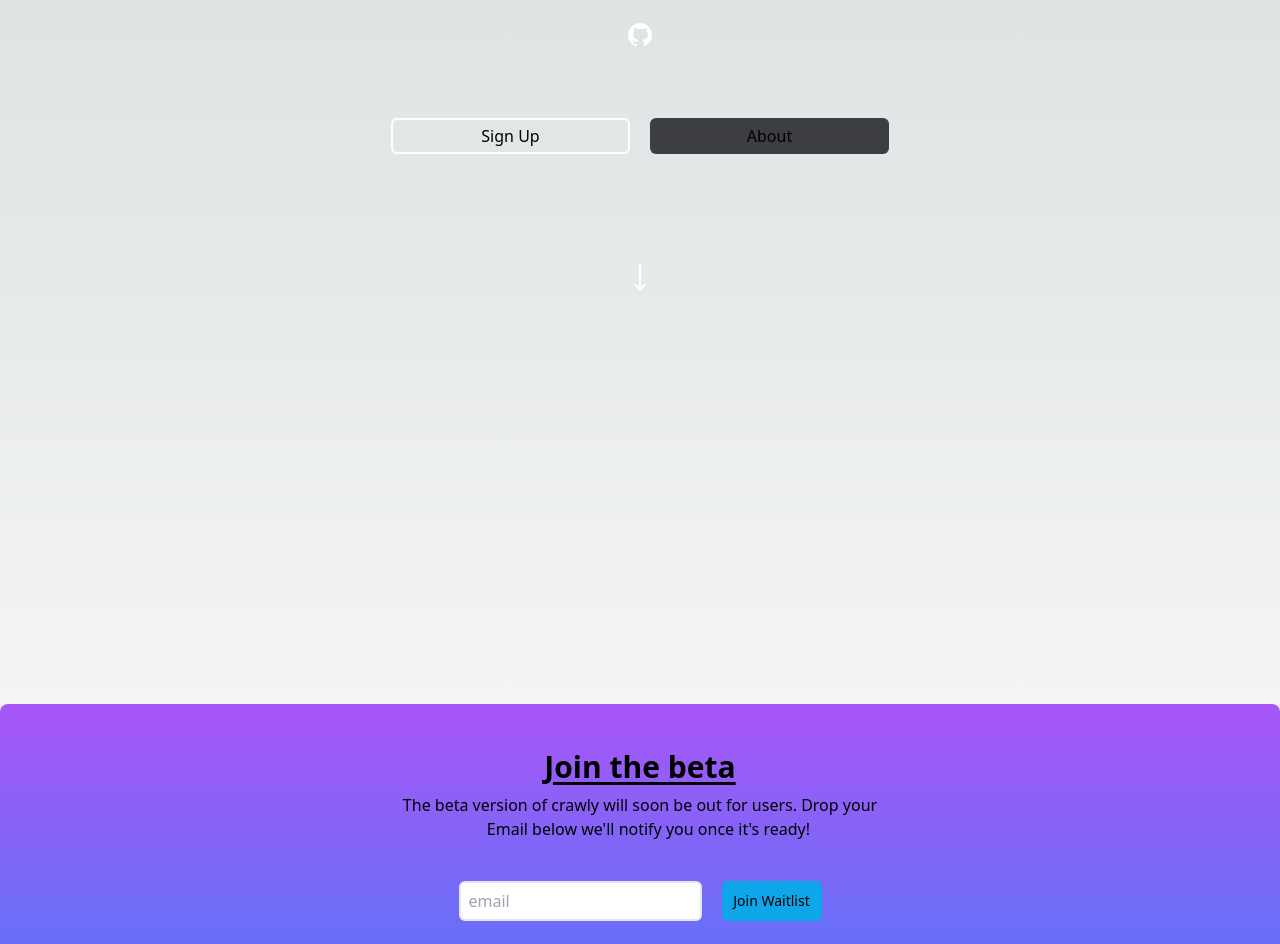
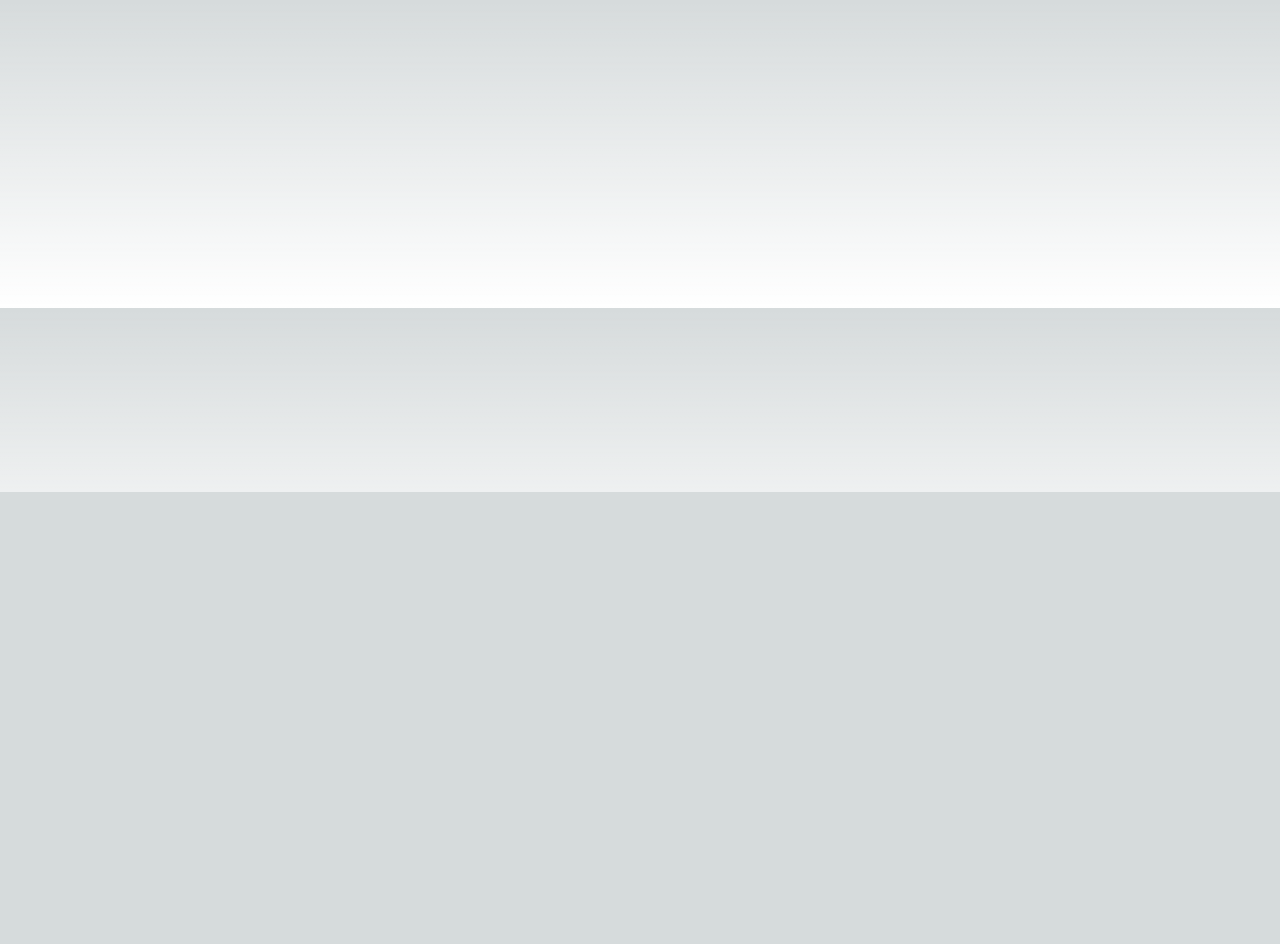
Before and after one commit to sup-Udh/Scraper-io, a Next.js app: page / in a window 1280 px wide. Shown: the part 308-1252 px from the top of the page. After the commit the page ends 800 px from the top, so only its background shows below. Built offline with nearby package versions, Linux system fonts and the light colour scheme.

Commit message:
code desgin refactor

```diff
--- a/pages/api/hello.ts
+++ /dev/null
@@ -1,13 +0,0 @@
-// Next.js API route support: https://nextjs.org/docs/api-routes/introduction
-import type { NextApiRequest, NextApiResponse } from 'next'
-
-type Data = {
-  name: string
-}
-
-export default function handler(
-  req: NextApiRequest,
-  res: NextApiResponse<Data>
-) {
-  res.status(200).json({ name: 'John Doe' })
-}
--- a/pages/index.tsx
+++ b/pages/index.tsx
@@ -75,52 +75,19 @@ export default function Home() {
 
         </p>
     </div>
-    {/* GITHUB || ICON */}
-    <div className='flex justify-center md-[-2.5rem]'>
-      <Link href="https://github.com/sup-Udh/Scraper-io">
-      <Image
-      src={github}
-      height={30}
-      alt='github'
-      className='mt-[1.25rem]'
-      />
-      </Link>
 
 
-    </div>
-
-    {/* Buttons content */}
-
-    <div className='flex justify-center mt-[4.25rem]'>
-      <button className='border-[2px] border-[#fff] h-[36px] w-[239px] rounded-md font-light'>
-        Sign Up
-        </button>
-      <button className='border-1 bg-[#3C3E43] h-[36px] w-[239px] rounded-md font-thin ml-[1.25rem]'><Link href="/about">About</Link></button>
-    </div>
 
 
 
 
 {/* animation buttons */}
-    <div className='flex justify-center mt-[3.25rem] animate-bounce'>
-
-      <button>
-        <Link href="#waitlist">
-    <Image
-    src={arrow}
-    height={30}
-    alt='arrow'
-    className='mt-[4.25rem]'
-    />
-</Link>
-    </button>
 
 
-    </div>
+    <div id="waitlist">
 
-    <div id="waitlist">
-    {/* div for the waitlist */}
-     <div className=" rounded-lg mt-[400px] w-full h-[25rem] bg-gradient-to-b from-purple-500 to-blue-500">
+
+
 
       {/* Danger did not workout! */}
       <div id="container" className={hiddenfail ? 'hidden': ".hideMe p-4 mb-4 text-sm text-red-800 rounded-lg bg-red-50 dark:bg-gray-800 dark:text-red-400"} role="alert">
@@ -133,32 +100,11 @@ export default function Home() {
 
       {/* title  */}
 
-      <div className='flex justify-center underline underline-offset-4 decoration-3'>
-      <p className='mt-[2.5rem] font-bold text-[30px]'>
-        Join the <span className=''>beta</span>
-      </p>
-
-      </div>
 
 
 
-{/* mini content div */}
-      <div className='flex justify-center mt-[0.25rem]'>
-      <p>
-      The beta version of crawly will soon be out for users. Drop your <br />
-      <span className='ml-[5.25rem]'>Email below we&apos;ll notify you once it&apos;s ready!</span>
-      </p>
-      </div>
 
 
-        {/* input box */}
-    <div className='flex justify-center '>
-      <input placeholder='email' type='email' required className='text-left px-2 h-[40px] w-[243px] mt-[2.5rem] border-2 bg-[#fff] rounded-md  focus:border-sky-500 focus:ring-sky-500   text-black ' value={email} onChange={(e:any) => setEmail(e.target.value) } />
-      {/* add a button parallel to the input area  */}
-      <button onClick={sub} className='mt-[2.5rem] ml-[1.25rem] bg-sky-500 rounded-md h-[4opx] w-[100px] text-sm font-medium'>Join Waitlist</button>
-    </div>
-
-    </div>
 
 
     </div>
--- a/styles/globals.css
+++ b/styles/globals.css
@@ -1,6 +1,15 @@
 @tailwind base;
 @tailwind components;
 @tailwind utilities;
+
+
+
+@layer base {
+  html {
+    font-family: 'Poppins', sans-serif;
+  }
+}
+
 
 :root {
   --foreground-rgb: 0, 0, 0;
```
